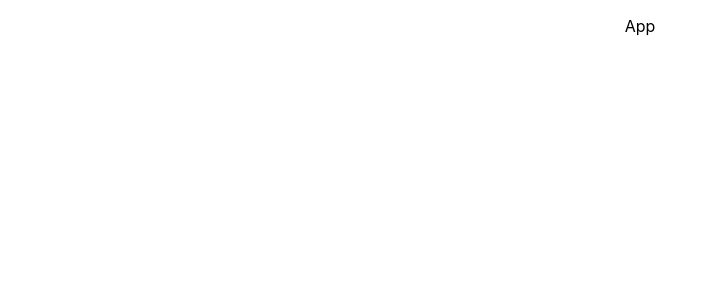
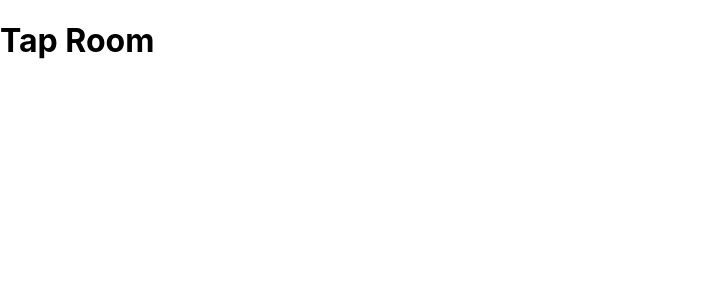
Before and after one commit to fc-dogan/Taproom-Redux, a React (Create React App) app: page / in a window 1280 px wide. Shown: the top 300 px of the page, without its empty margins (0-717 px from the left). Built offline with nearby package versions, Linux system fonts and the light colour scheme.

Commit message:
create header component

```diff
--- a/src/components/App.js
+++ b/src/components/App.js
@@ -1,11 +1,13 @@
 import React from 'react';
 import './App.css';
+import Header from './Header';
 
 function App() {
   return (
-    <div className="App">
-    <p>App</p>
-    </div>
+    <React.Fragment>
+      <Header />
+
+    </React.Fragment>
   );
 }
 
--- /dev/null
+++ b/src/components/Header.js
@@ -0,0 +1,9 @@
+import React from 'react';
+
+function Header() {
+  return (
+    <h1>Tap Room</h1>
+  )
+}
+
+export default Header;
```
Also changed, not shown: 1 other file (tests, documents, lock files or other folders).
